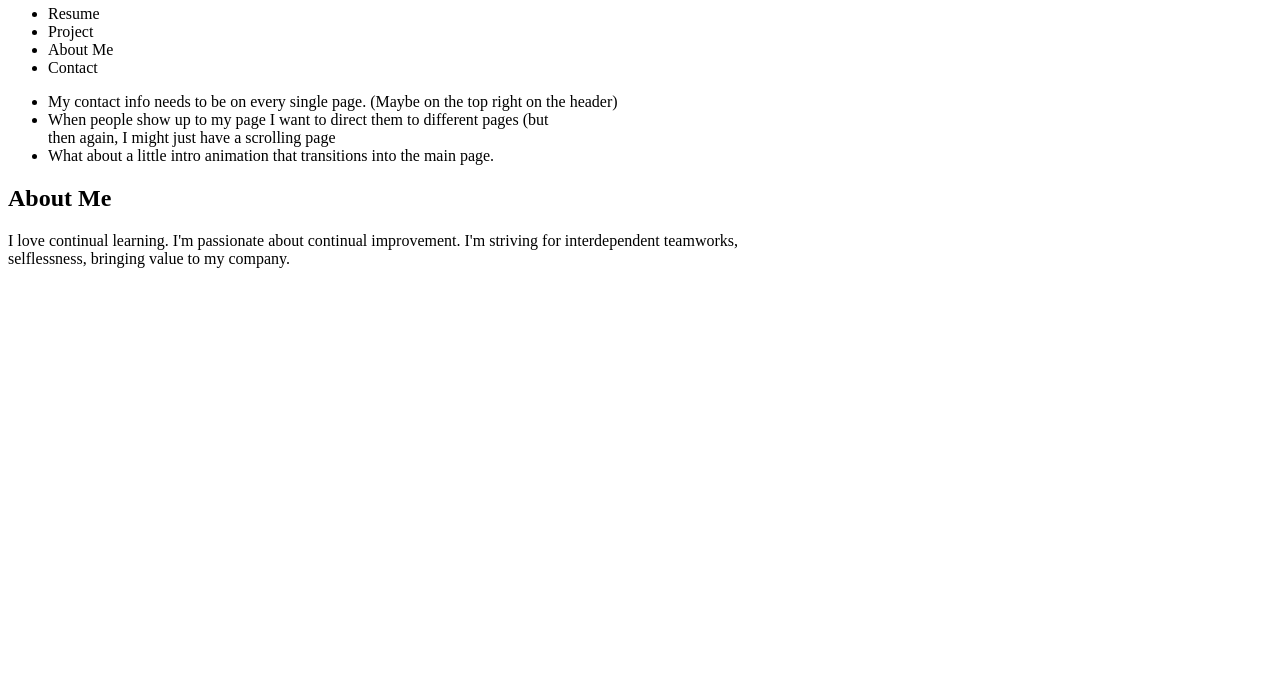
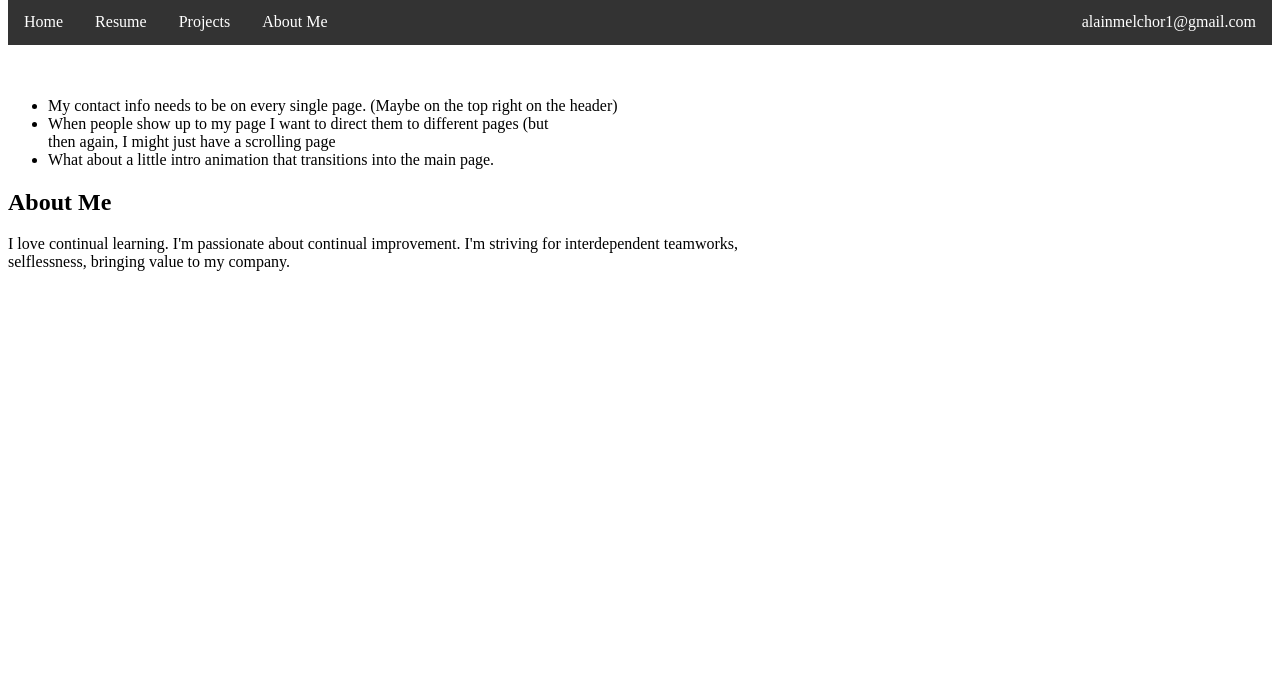
Before and after one commit to alainmelchor/Portfolio, a plain HTML site: page static/index.html in a window 1280 px wide. Shown: the part 122-800 px from the top of the page. Drawn offline with Linux system fonts and the light colour scheme.

Commit message:
Added navigation bar

```diff
--- a/static/index.html
+++ b/static/index.html
@@ -10,17 +10,20 @@
   <header>
     <div class="placeholder">
       <h1>Alain Melchor</h1>
-      <h2>Software Developer, Data Analyst, Artist, Marketer</h2>
+      <h3>Software Developer | Data Analyst</h3>
     </div>
   </header>
   <main>
-    <ul >
-      <li>Resume</li>
-      <li>Project</li>
-      <li>About Me</li>
-      <li>Contact</li>
+    <ul class="navBar">
+      <li><a href="index.html" class="navItem">Home</a></li>
+      <li><a href="" class="navItem">Resume</a></li>
+      <li><a href="resume.html" class="navItem">Projects</a></li>
+      <li><a href="about.html" class="navItem">About Me</a></li>
+      <li><a style="float:right" class="navItem">alainmelchor1@gmail.com</a></li>
     </ul>
     <span></span>
+    <br>
+    <br>
     <ul>
       <li>My contact info needs to be on every single page. (Maybe on the top right on the header)</li>
       <li>When people show up to my page I want to direct them to different pages (but <br>
--- a/style/styles.css
+++ b/style/styles.css
@@ -5,3 +5,27 @@ body {
 main {
     text-align: left;
 }
+
+.navBar {
+    list-style-type: none;
+    margin: 0;
+    padding: 0;
+    overflow: hidden;
+    background-color: #333;
+}
+
+.navItem {
+    float: left;
+}
+
+li a {
+    display: block;
+    color: white;
+    text-align: center;
+    padding: 14px 16px;
+    text-decoration: none;
+}
+
+li a:hover {
+    background-color: #111;
+}
```
